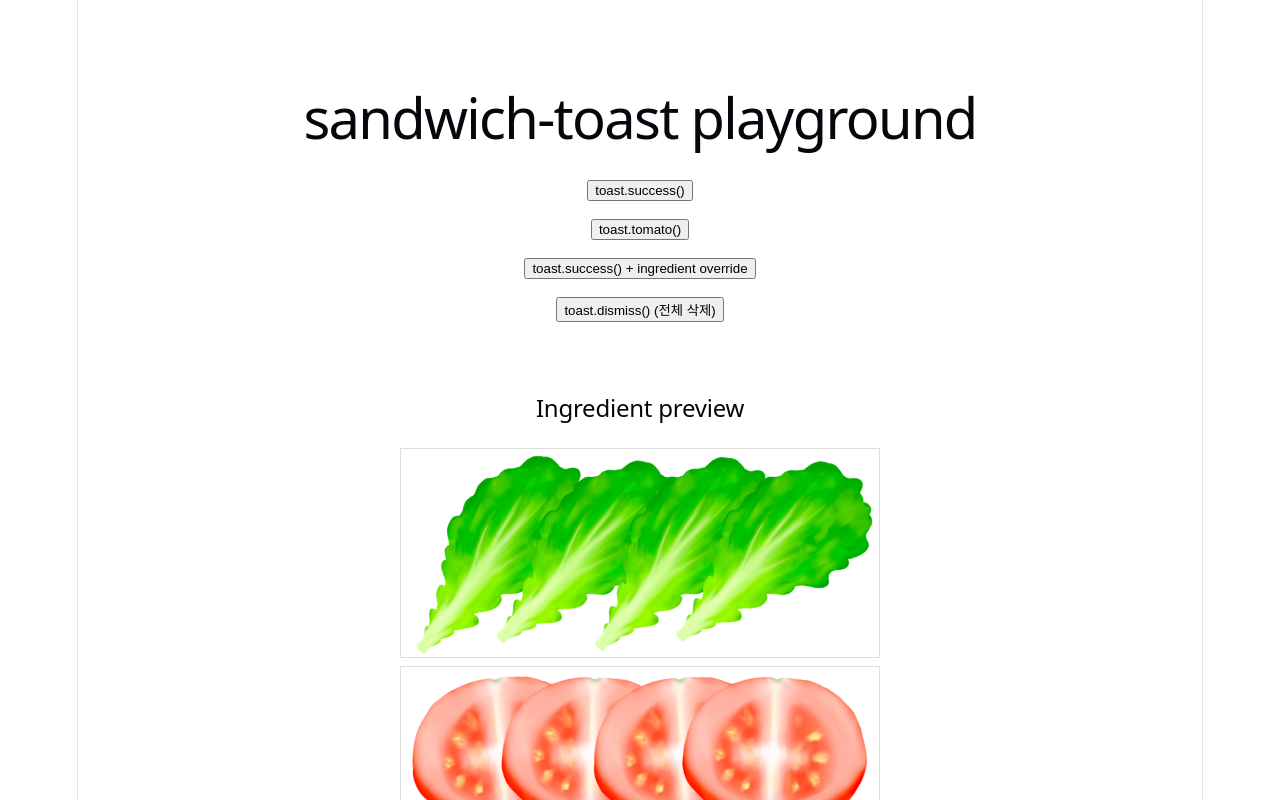
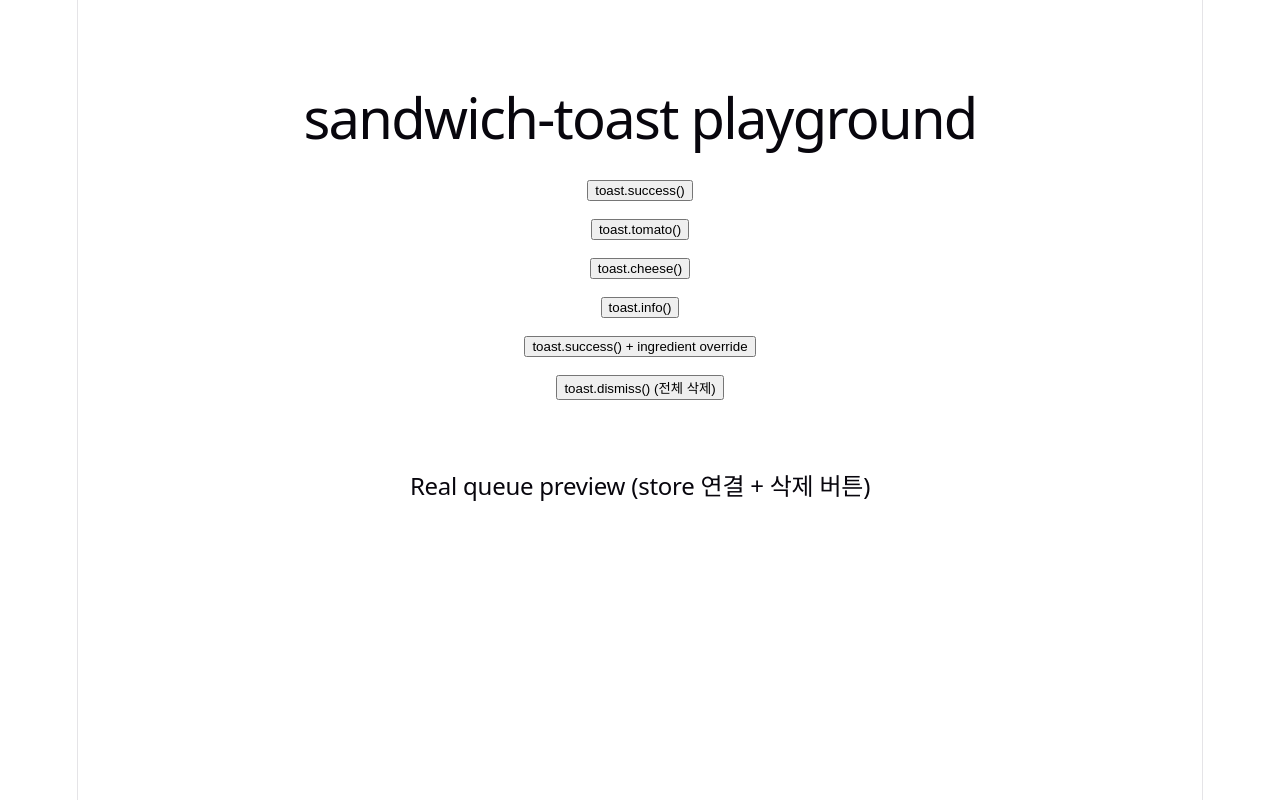
Before and after one commit to hungerbk/sandwich-toast, a React (Vite) app: page / in a window 1280 px wide. Shown: the top 800 px of the page. Built offline with nearby package versions, Linux system fonts and the light colour scheme.

Commit message:
chore: 데모에 실제 store 연결 삭제 버튼 미리보기 추가
Real queue preview 섹션에서 toast.dismiss(id)로 실제 store 삭제
동작을 확인. 재료별 표준/재료 지향 버튼도 추가해서 검증 범위 확장.

```diff
--- a/src/demo/App.tsx
+++ b/src/demo/App.tsx
@@ -107,6 +107,12 @@ function App() {
       <button type="button" onClick={() => toast.tomato("서버 응답 없음")}>
         toast.tomato()
       </button>
+      <button type="button" onClick={() => toast.cheese("warning!")}>
+        toast.cheese()
+      </button>
+      <button type="button" onClick={() => toast.info("이건 테스트용이에요")}>
+        toast.info()
+      </button>
       <button type="button" onClick={() => toast.success("귀여운 성공", { ingredient: "tomato" })}>
         toast.success() + ingredient override
       </button>
@@ -121,6 +127,13 @@ function App() {
           </li>
         ))}
       </ul>
+
+      <h2>Real queue preview (store 연결 + 삭제 버튼)</h2>
+      <div style={{ position: "relative", minHeight: 400 }}>
+        {toasts.map((t, i) => (
+          <ToastItem key={t.id} ingredient={t.ingredient} message={t.message} onDismiss={() => toast.dismiss(t.id)} style={{ position: "absolute", top: i * 40, left: 0, zIndex: toasts.length - i }} />
+        ))}
+      </div>
 
       <h2>Ingredient preview</h2>
       <div style={{ display: "flex", flexDirection: "column", gap: "8px", width: "480px" }}>
```
